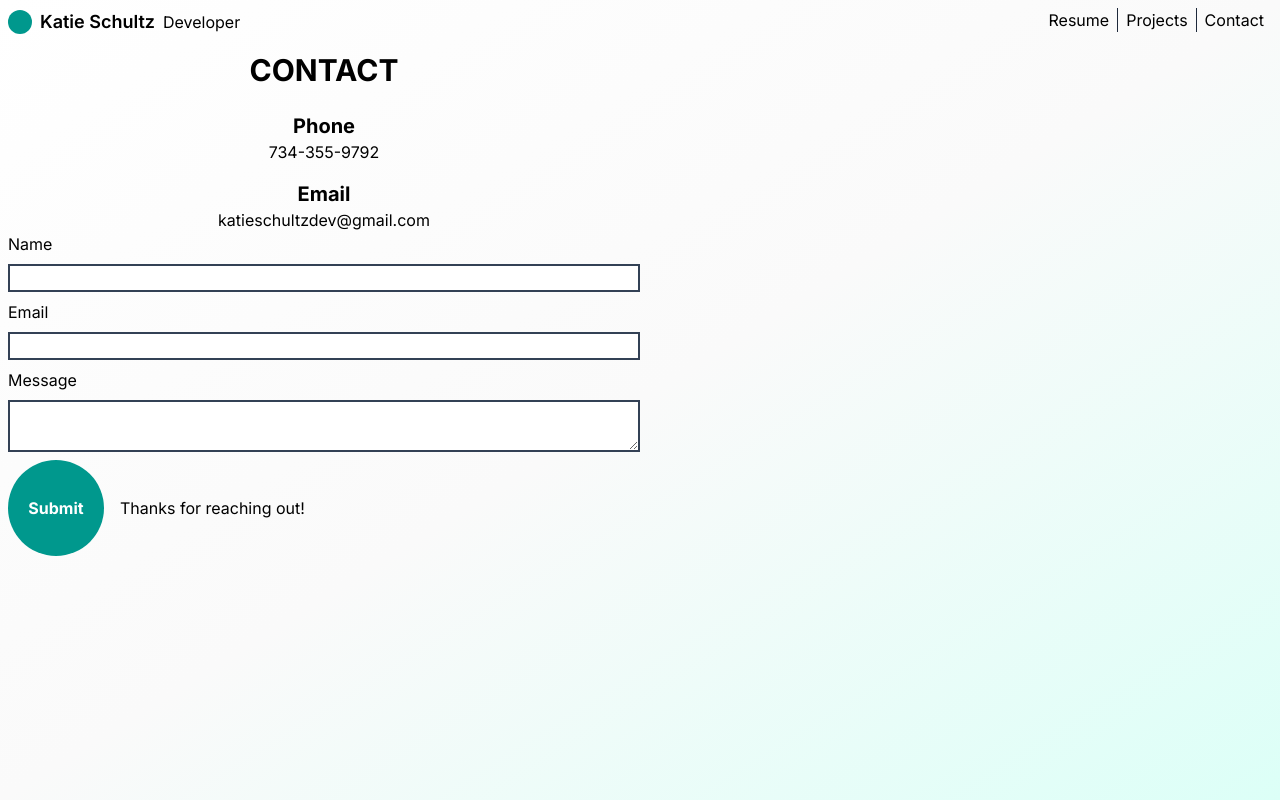
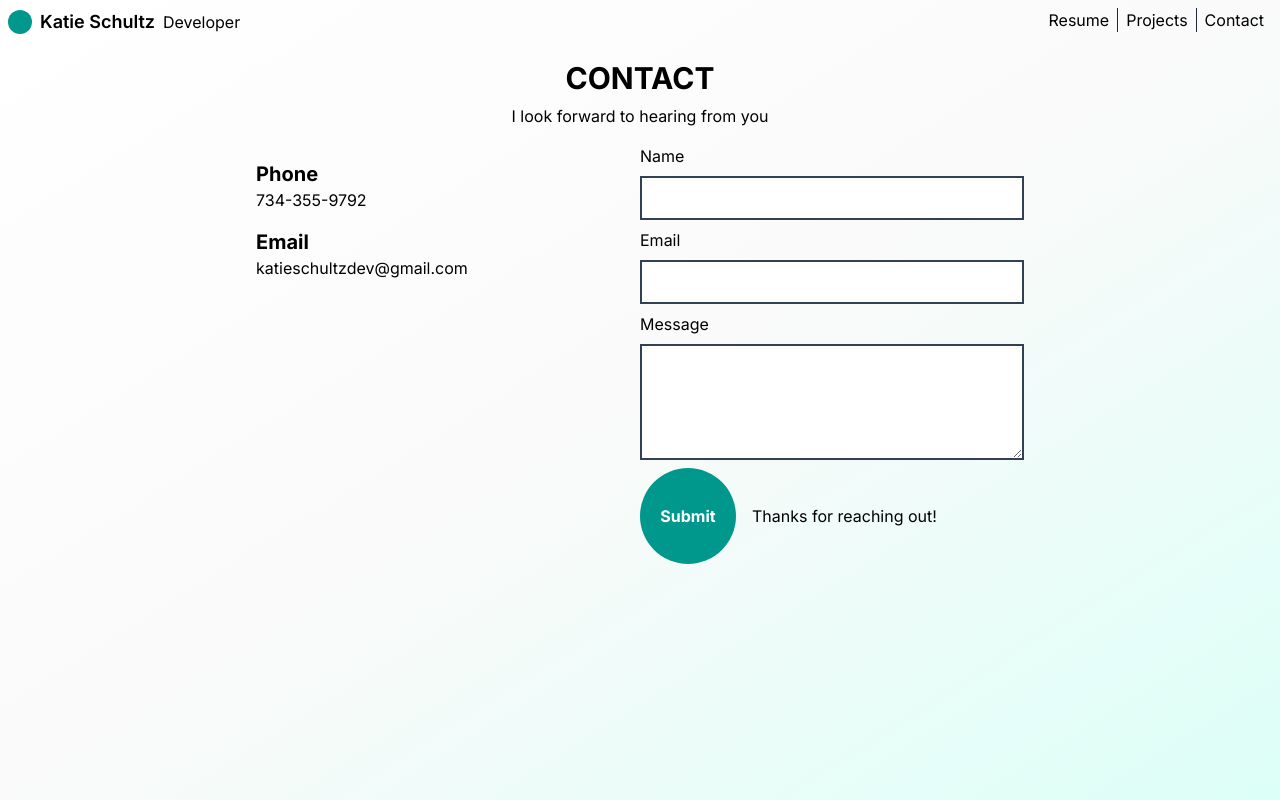
Before and after one commit to KatSchultz/portfolio, a Next.js app: page /contact in a window 1280 px wide. Built offline with nearby package versions, Linux system fonts and the light colour scheme.

Commit message:
styling contact page

```diff
--- a/src/app/components/ContactForm/ContactForm.tsx
+++ b/src/app/components/ContactForm/ContactForm.tsx
@@ -31,18 +31,19 @@ export default function ContactForm() {
       <input
         type="text"
         name="user_name"
-        className="border-2 border-slate-700 my-2 w-full"
+        className="border-2 border-slate-700 my-2 w-full p-2"
       />
       <label>Email</label>
       <input
         type="email"
         name="user_email"
-        className="border-2 border-slate-700 my-2 w-full"
+        className="border-2 border-slate-700 my-2 w-full p-2"
       />
       <label>Message</label>
       <textarea
         name="message"
-        className="border-2 border-slate-700 my-2 w-full "
+        rows={4}
+        className="border-2 border-slate-700 my-2 w-full p-2 "
       />
       <div className="flex items-center">
         <button
--- a/src/app/contact/page.tsx
+++ b/src/app/contact/page.tsx
@@ -5,15 +5,21 @@ import ContactForm from "../components/ContactForm/ContactForm";
 
 export default function ContactPage() {
   return (
-    <div className="flex items-center flex-col w-full md:w-1/2">
+    <div className="flex items-center w-full flex-col ">
         <h2 className="font-bold text-3xl mb-2">CONTACT</h2>
-      <div className="flex flex-col items-center md:max-w-3xl lg:max-w-5xl">
+        <p className="pb-4">I look forward to hearing from you</p>
+      <div className="flex items-start flex-col md:flex-row w-full md:max-w-3xl">
+        <div className="flex flex-col w-full pb-8">
           <h3 className="font-bold text-xl mt-4">Phone</h3>
           <p>734-355-9792</p>
           <h3 className="font-bold text-xl mt-4">Email</h3>
           <p>katieschultzdev@gmail.com</p>
         </div>
+      <div className="w-full md:min-w-1/2">
+
       <ContactForm />
+      </div>
+      </div>
     </div>
   );
 }
--- a/src/app/layout.tsx
+++ b/src/app/layout.tsx
@@ -36,7 +36,7 @@ export default function RootLayout({
               <NavMenu />
             </div>
           </header>
-          <div className="p-2 flex h-full">{children}</div>
+          <div className="p-4 flex h-full">{children}</div>
         </div>
       </body>
     </html>
```
Lines whose indentation alone changed are shown as unchanged.
